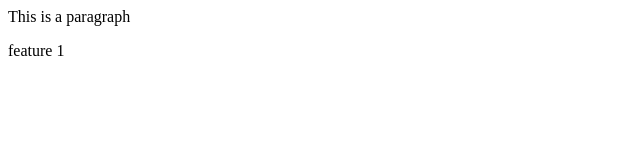
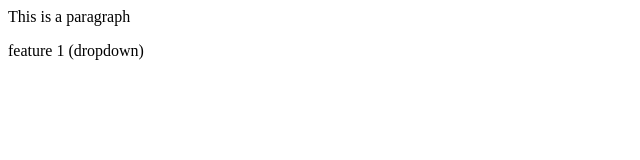
Before and after one commit to karannsharma01/localrepo, a plain HTML site: page index.html in a window 1280 px wide. Shown: the full height of the page, 0-640 px from the left. Drawn offline with Linux system fonts and the light colour scheme.

```diff
--- a/index.html
+++ b/index.html
@@ -1,2 +1,2 @@
 <p>This is a paragraph</p>
-<p>feature 1</p>
+<p>feature 1 (dropdown)</p>
```
